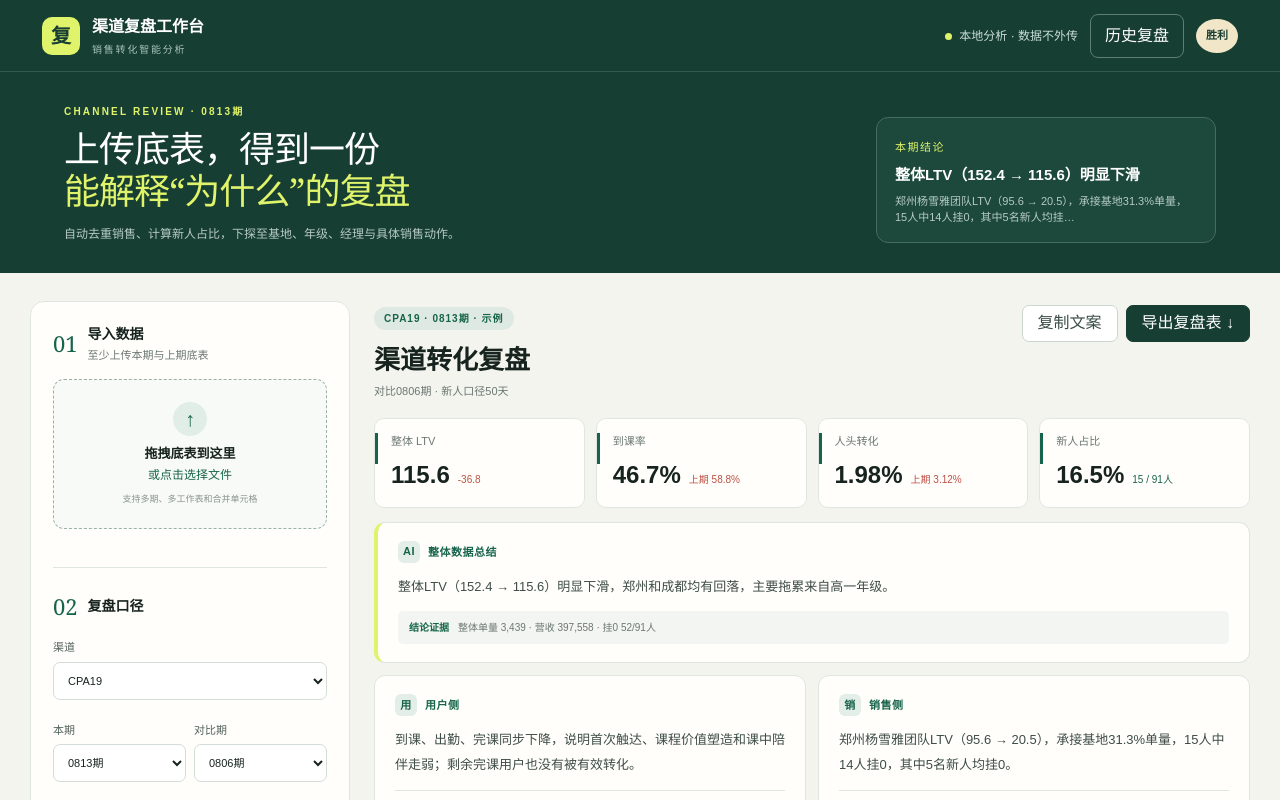
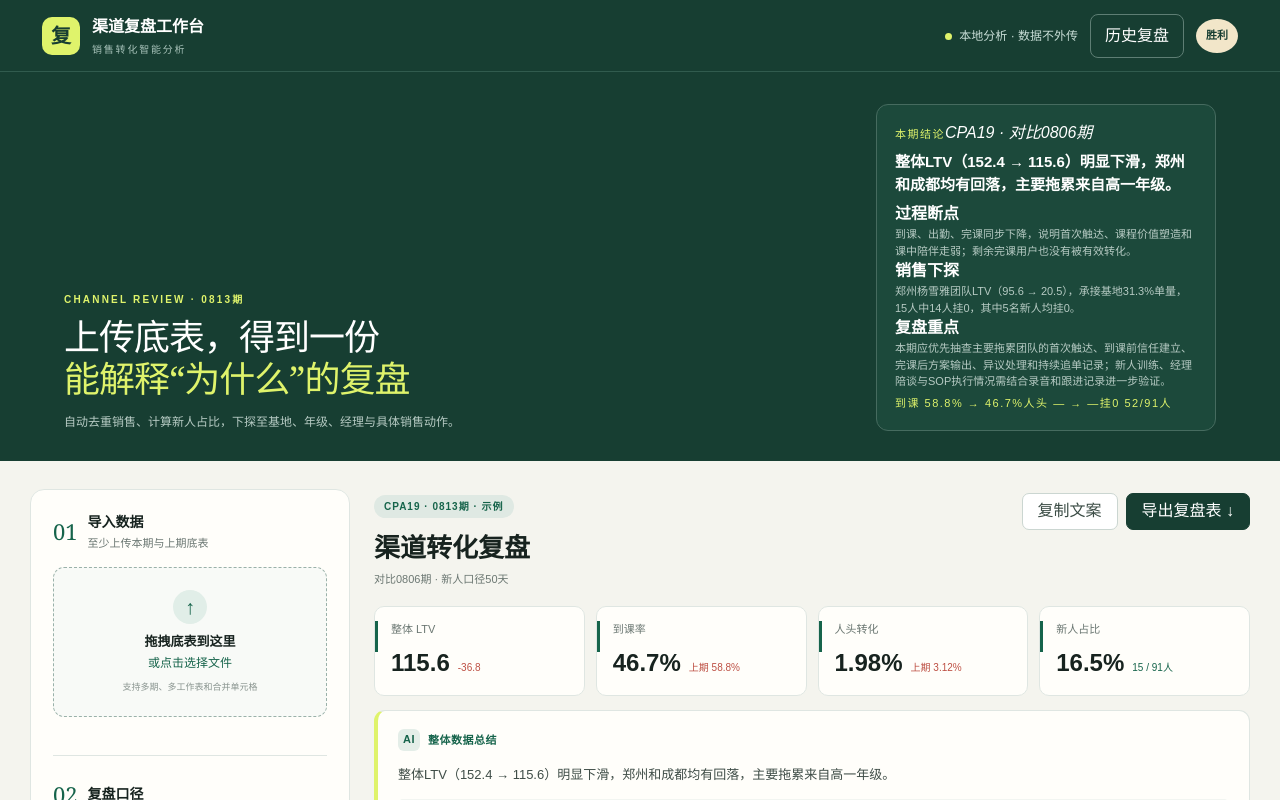
Before and after one commit to stangersasengbong366-byte/channel-review-workbench, a React (Vite) app: page / in a window 1280 px wide. Shown: the top 800 px of the page. Built offline with nearby package versions, Linux system fonts and the light colour scheme.

Commit message:
Expand hero review conclusion

```diff
--- a/app/page.tsx
+++ b/app/page.tsx
@@ -25,8 +25,10 @@ export default function Home(){
  const exportManagers=()=>{const wb=XLSX.utils.book_new();XLSX.utils.book_append_sheet(wb,XLSX.utils.json_to_sheet(result.managers.map((m,i)=>({优先级:i+1,基地:m.base,经理:m.name,问题:m.diagnosis,建议动作:"抽查首次触达、完课后方案输出、异议处理和追单记录；安排录音复盘与经理陪谈。",验收指标:"到课率、完课率、破壳率、挂0率、连续追单覆盖"}))),"整改清单");XLSX.writeFile(wb,`${result.channel}_${result.currentPeriod}_经理整改清单.xlsx`)};
  const chartMax=Math.max(200,...result.trend.flatMap(t=>Object.values(t.bases))),chartMin=Math.min(0,...result.trend.flatMap(t=>Object.values(t.bases))),point=(base:string,i:number)=>{const n=Math.max(1,result.trend.length-1),v=result.trend[i]?.bases[base]||0;return`${8+i*(744/n)},${8+(chartMax-v)/(chartMax-chartMin||1)*160}`};
  const totalNew=result.gradeLines.filter(x=>x.grade==="总计").reduce((s,x)=>s+x.newcomers,0),totalPeople=result.gradeLines.filter(x=>x.grade==="总计").reduce((s,x)=>s+x.people,0);
+ const ltvDelta=result.current.ltv-result.previous.ltv;
+ const reviewFocus=ltvDelta>15?"本期应优先复盘核心增量团队的需求诊断、方案输出、异议处理与持续追单动作，同时检查增长是否集中在少数销售，沉淀可复制打法。":ltvDelta<-15?"本期应优先抽查主要拖累团队的首次触达、到课前信任建立、完课后方案输出、异议处理和持续追单记录；新人训练、经理陪谈与SOP执行情况需结合录音和跟进记录进一步验证。":"整体基本持平不代表没有问题：需同时复盘回升基地及团队的可复制动作，与下滑基地及团队的漏斗断点，明确正负贡献如何互相抵消。";
  return <main className="app-shell"><header className="topbar"><div className="brand"><span className="brand-mark">复</span><div><strong>渠道复盘工作台</strong><small>销售转化智能分析</small></div></div><div className="top-actions"><span className="status-dot">本地分析 · 数据不外传</span><button className="ghost" onClick={()=>setHistoryOpen(true)}>历史复盘</button><span className="avatar">胜利</span></div></header>
- <section className="hero"><div><p className="eyebrow">CHANNEL REVIEW · {result.currentPeriod}</p><h1>上传底表，得到一份<br/><em>能解释“为什么”的复盘</em></h1><p>自动去重销售、计算新人占比，下探至基地、年级、经理与具体销售动作。</p></div><div className="hero-summary"><span>本期结论</span><strong>{result.summary.split("，")[0]}</strong><p>{result.salesText.slice(0,54)}…</p></div></section>
+ <section className="hero"><div className="hero-intro"><p className="eyebrow">CHANNEL REVIEW · {result.currentPeriod}</p><h1>上传底表，得到一份<br/><em>能解释“为什么”的复盘</em></h1><p>自动去重销售、计算新人占比，下探至基地、年级、经理与具体销售动作。</p></div><div className="hero-summary"><div className="hero-summary-head"><span>本期结论</span><em>{result.channel} · 对比{result.previousPeriod}</em></div><strong>{result.summary}</strong><div className="hero-summary-grid"><article><b>过程断点</b><p>{result.userText}</p></article><article><b>销售下探</b><p>{result.salesText}</p></article><article className="hero-summary-focus"><b>复盘重点</b><p>{reviewFocus}</p></article></div><div className="hero-summary-metrics"><span>到课 {format.percent(result.previous.arrival)} → {format.percent(result.current.arrival)}</span><span>人头 {format.percent(result.previous.headConversion)} → {format.percent(result.current.headConversion)}</span><span>挂0 {result.current.zero}/{result.current.people}人</span></div></div></section>
  <div className="workspace"><aside className="control-panel"><div className="panel-title"><span>01</span><div><b>导入数据</b><small>至少上传本期与上期底表</small></div></div><div className="dropzone" onClick={()=>inputRef.current?.click()} onDragOver={e=>e.preventDefault()} onDrop={e=>{e.preventDefault();addFiles(e.dataTransfer.files)}}><input ref={inputRef} type="file" accept=".xlsx,.xls,.csv" multiple hidden onChange={e=>addFiles(e.target.files)}/><div className="upload-icon">↑</div><b>拖拽底表到这里</b><span>或点击选择文件</span><small>支持多期、多工作表和合并单元格</small></div><div className="file-list">{books.map(b=><div className="file" key={b.id}><span className="excel">X</span><div><b>{b.name}</b><small>{b.period} · {b.rows.length.toLocaleString()}行 · {b.channel}</small></div><button aria-label={`移除${b.name}`} onClick={()=>setBooks(books.filter(x=>x.id!==b.id))}>×</button></div>)}</div>
  <div className="panel-title compact"><span>02</span><div><b>复盘口径</b></div></div><label>渠道<select value={channel} onChange={e=>setChannel(e.target.value)}>{(channels.length?channels:["CPA19","CPA1元","CPA0-9"]).map(x=><option key={x}>{x}</option>)}</select></label><div className="field-row"><label>本期<select value={currentPeriod} onChange={e=>setCurrentPeriod(e.target.value)}>{(periods.length?periods:["0813期","0806期"]).map(x=><option key={x}>{x}</option>)}</select></label><label>对比期<select value={previousPeriod} onChange={e=>setPreviousPeriod(e.target.value)}>{(periods.length?periods:["0806期"]).map(x=><option key={x}>{x}</option>)}</select></label></div><label>新人定义<div className="input-suffix"><input type="number" min="0" max="365" value={days} onChange={e=>setDays(Number(e.target.value)||50)}/><span>天以内</span></div></label><label className="check"><input type="checkbox" defaultChecked disabled/>销售跨年级自动去重</label><button className="primary" onClick={run} disabled={running||periods.length<2}>{running?<><i/>正在解析与计算…</>:"生成渠道复盘"}</button>{books.length>0&&periods.length<2&&<p className="error-msg">需要同一渠道的两个不同期次才能生成。请检查文件名/工作表标题是否含期次，例如“0806期”。</p>}{error&&<p className="error-msg">{error}</p>}{notice&&<p className="success-msg">{notice}</p>}<div className="file-warnings">{books.flatMap(b=>b.warnings.map(w=><p key={`${b.id}-${w}`}>· {b.name}：{w}</p>))}</div><p className="privacy">Excel仅在当前浏览器中处理，不上传服务器</p></aside>
  <section className="report"><div className="report-head"><div><span className="pill">{result.channel} · {result.currentPeriod}{books.length?"":" · 示例"}</span><h2>渠道转化复盘</h2><p>对比{result.previousPeriod} · 新人口径{days}天</p></div><div className="report-actions"><button onClick={copy}>复制文案</button><button className="export" onClick={()=>exportReview(result)}>导出复盘表 ↓</button></div></div>
```
